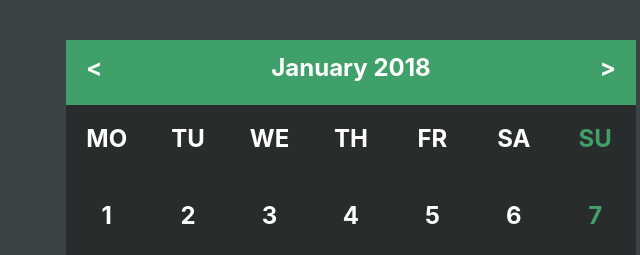
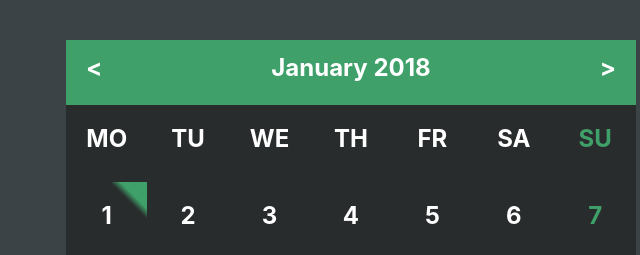
Before and after one commit to shivangiBilora/datepicker, a website built with webpack: page index.html in a window 1280 px wide. In both pictures the pointer is over the element 110 px from the left and 215 px from the top of the page. Shown: the top 255 px of the page, 4-644 px from the left. Built offline with nearby package versions, Linux system fonts and the light colour scheme; files whose address does not match are found by name.

Commit message:
add: hover

```diff
--- a/style.scss
+++ b/style.scss
@@ -102,6 +102,9 @@ html {
             .week-dates {
                 h4 {
                     cursor: pointer;
+                    &:hover {
+                        background-image: linear-gradient(225deg, $text-green 18%, $text-grey 25%);
+                    }
                 }
             }
         }
```
